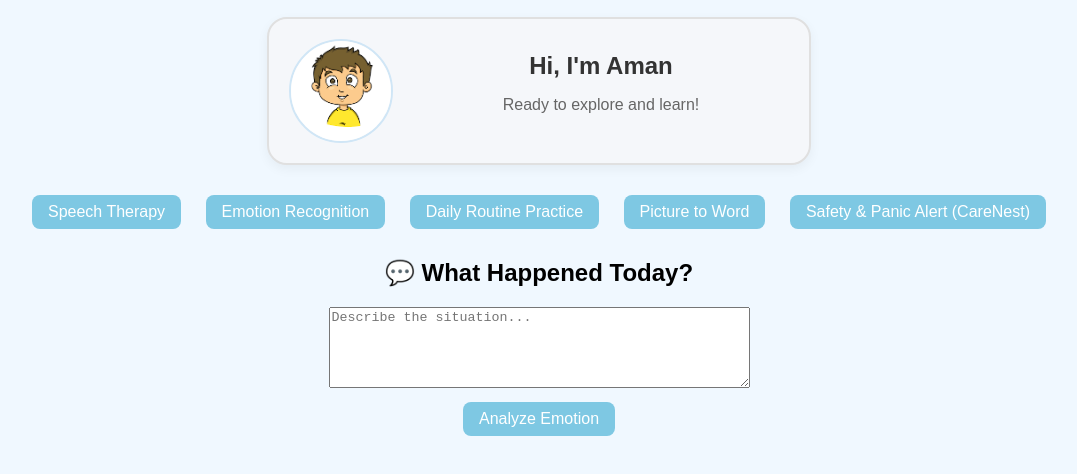
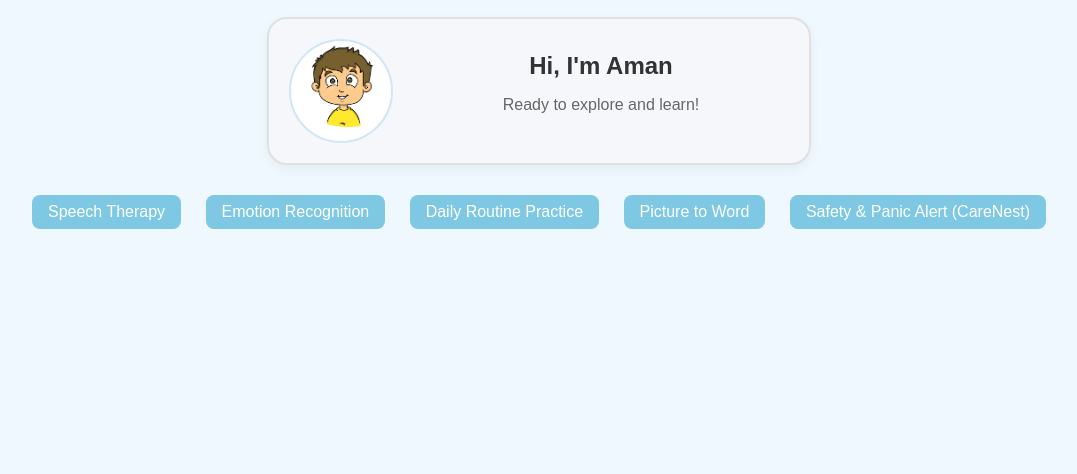
Before and after one commit to Sundus-hussain/BloomBridge, a plain HTML site: page index.html in a window 1280 px wide. Shown: the part 142-616 px from the top of the page, without its empty margins (101-1178 px from the left). Drawn offline with Linux system fonts and the light colour scheme.

Commit message:
Update index.html

```diff
--- a/index.html
+++ b/index.html
@@ -151,13 +151,6 @@
     <button onclick="goBack()">🔙 Back</button>
   </div>
 
-  <!--Analyse emotions-->
-  <h2>💬 What Happened Today?</h2>
-<textarea id="incidentInput" placeholder="Describe the situation..." rows="5" cols="50"></textarea><br>
-<button onclick="analyzeInput()">Analyze Emotion</button>
-
-<div id="result" style="margin-top: 20px;"></div>
-
 
   <div class="therapy-screen" id="safety" style="display: none;">
     <h2>Safety & Panic Alert</h2>
```
